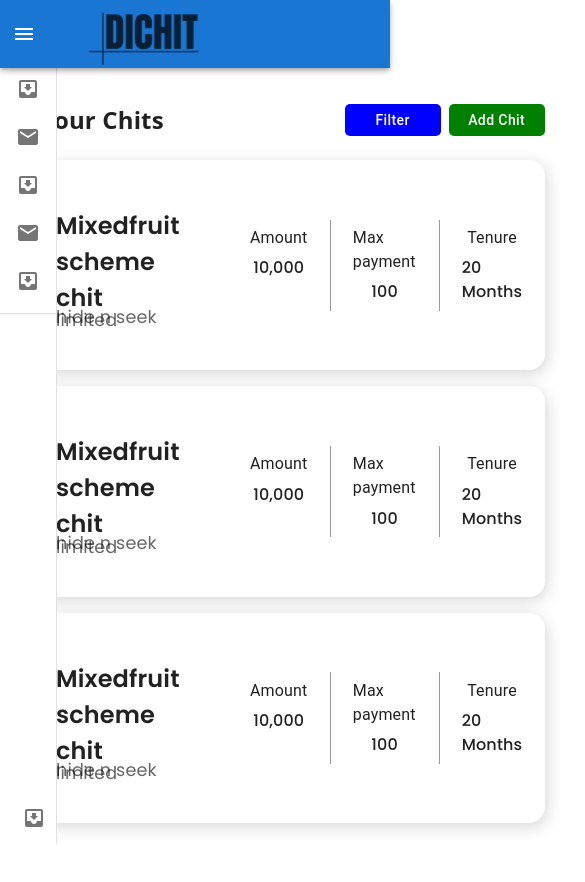
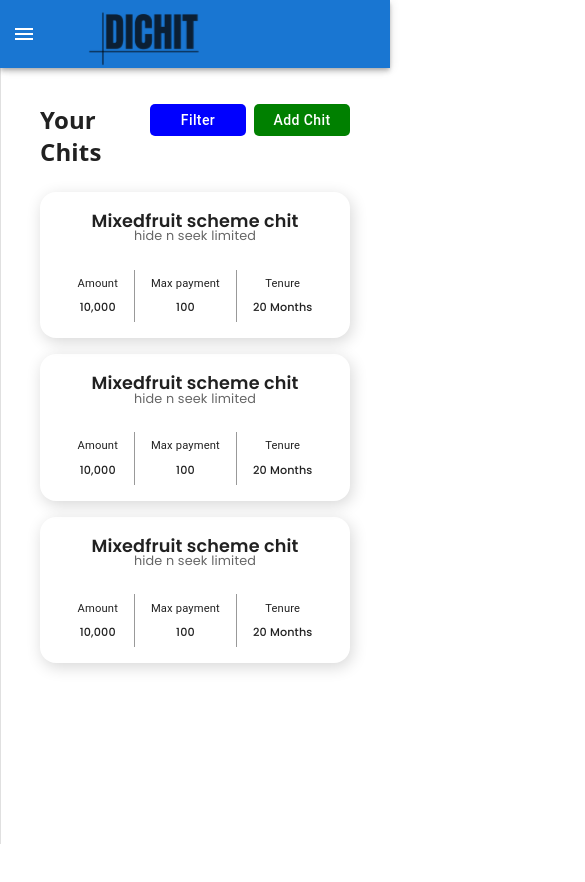
Before and after one commit to SabarishAV/DiChit-Frontend, a React (Vite) app: page /home in a window 390 px wide. Shown: the top 882 px of the page, 585 px wide, since content can reach past the window. After the commit the page ends 844 px from the top, so only its background shows below. Built offline with nearby package versions, Linux system fonts and the light colour scheme.

Commit message:
fix: sidebar responsive

```diff
--- a/src/components/ChitBox/ChitBox.module.css
+++ b/src/components/ChitBox/ChitBox.module.css
@@ -52,19 +52,46 @@
   font-weight: 500;
 }
 
-/* @media (max-width: 768px) {
+@media (max-width: 850px) {
   .Box {
-    display: flex;
-    width: 100%;
-    padding: 1rem 0.3rem;
-    gap: 1rem;
-    justify-content: space-around;
-    align-items: center;
-    border-radius: 1rem;
-    box-shadow: 2px 4px 16px rgba(0, 0, 0, 0.16);
+    gap: 2rem;
+  }
+  .title {
+    font-size: 1.3rem;
+  }
+  .subtitle {
+    font-size: 1rem;
+  }
+  .subheading {
+    font-size: 0.9rem;
+  }
+}
+
+@media (max-width: 800px) {
+  .Box {
+    flex-direction: column;
+    padding: 1rem 0.6rem;
   }
 
-  .userhome {
-    width: '80%';
+  .subtitle {
+    text-align: center;
   }
-} */
+}
+
+@media (max-width: 500px) {
+  .title {
+    font-size: 1.1rem;
+  }
+  .subtitle {
+    font-size: 0.8rem;
+  }
+  .columnContainer {
+    gap: 0.6rem;
+  }
+  .heading {
+    font-size: 0.7rem;
+  }
+  .subheading {
+    font-size: 0.7rem;
+  }
+}
--- a/src/components/SideBar/index.jsx
+++ b/src/components/SideBar/index.jsx
@@ -40,6 +40,9 @@ const closedMixin = (theme) => ({
   width: `calc(${theme.spacing(7)} + 1px)`,
   [theme.breakpoints.up("sm")]: {
     width: `calc(${theme.spacing(8)} + 1px)`,
+  },
+  [theme.breakpoints.up("xs")]: {
+    width: '0',
   },
 });
 
@@ -99,32 +102,8 @@ export default function MiniDrawer() {
     setOpen(false);
   };
 
-  return (
-    <>
-      <Box sx={{ display: "flex" }}>
-        <CssBaseline />
-        <AppBar position="fixed" open={open}>
-          <Toolbar>
-            <IconButton
-              color="inherit"
-              aria-label="open drawer"
-              onClick={handleDrawerOpen}
-              edge="start"
-              sx={{
-                marginRight: 5,
-                ...(open && { display: "none" }),
-              }}
-            >
-              <MenuIcon />
-            </IconButton>
-            <Typography variant="h6" noWrap component="div">
+  const drawer = (
   <div>
-                <img src={LogoImg} />
-              </div>
-            </Typography>
-          </Toolbar>
-        </AppBar>
-        <Drawer variant="permanent" open={open} className="">
     <DrawerHeader>
       <IconButton onClick={handleDrawerClose}>
         {theme.direction === "rtl" ? (
@@ -210,6 +189,38 @@ export default function MiniDrawer() {
         </ListItemButton>
       </ListItem>
     </div>
+  </div>)
+
+  return (
+    <>
+      <Box sx={{ display: "flex" }}>
+        <CssBaseline />
+        <AppBar position="fixed" open={open}>
+          <Toolbar>
+            <IconButton
+              color="inherit"
+              aria-label="open drawer"
+              onClick={handleDrawerOpen}
+              edge="start"
+              sx={{
+                marginRight: 5,
+                ...(open && { display: "none" }),
+              }}
+            >
+              <MenuIcon />
+            </IconButton>
+            <Typography variant="h6" noWrap component="div">
+              <div>
+                <img src={LogoImg} />
+              </div>
+            </Typography>
+          </Toolbar>
+        </AppBar>
+        <Drawer variant="permanent" open={open}  sx={{
+            display: 'block',
+            '& .MuiDrawer-paper': { boxSizing: 'border-box'},
+          }}>
+          {drawer}
         </Drawer>
       </Box>
     </>
```
Lines whose indentation alone changed are shown as unchanged.
